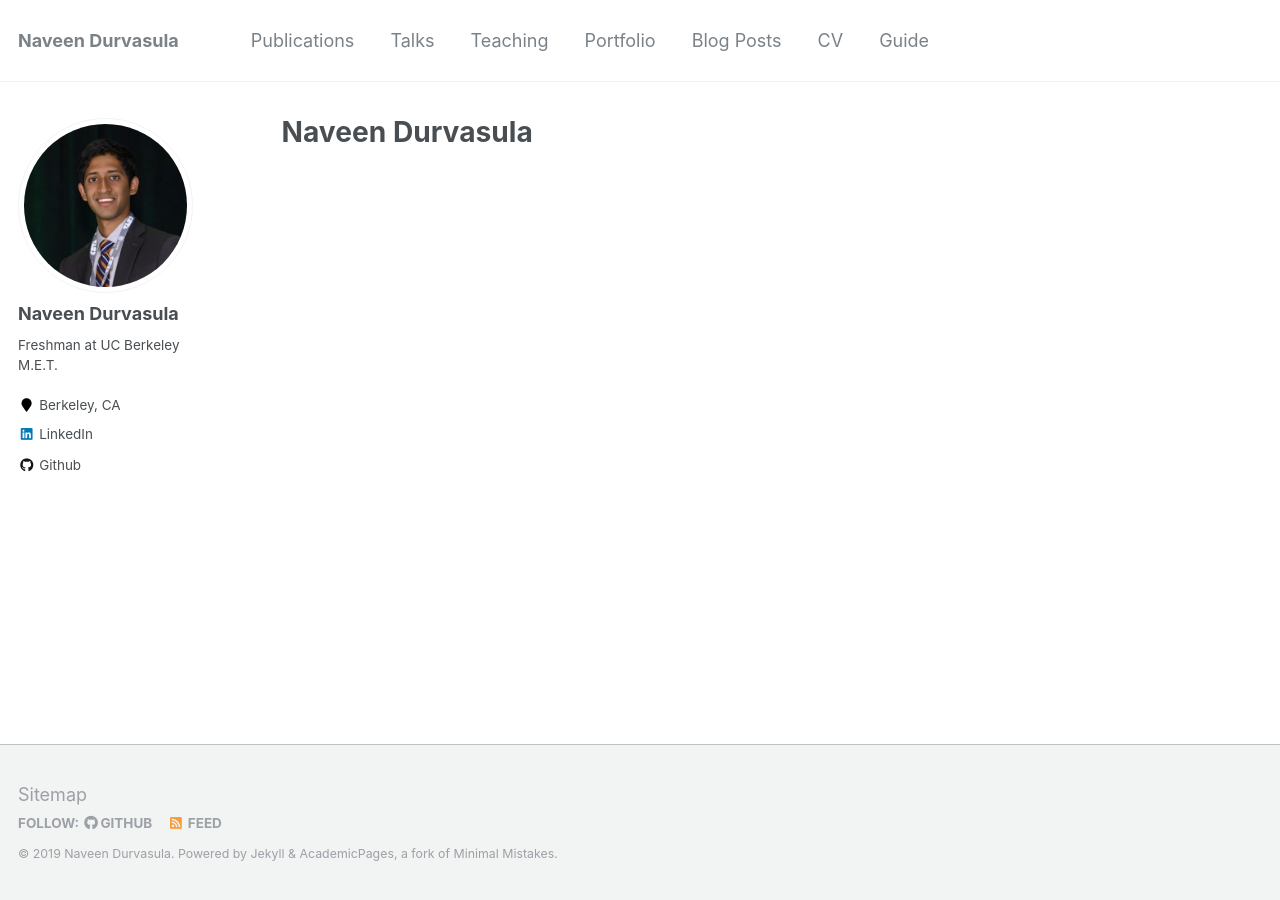
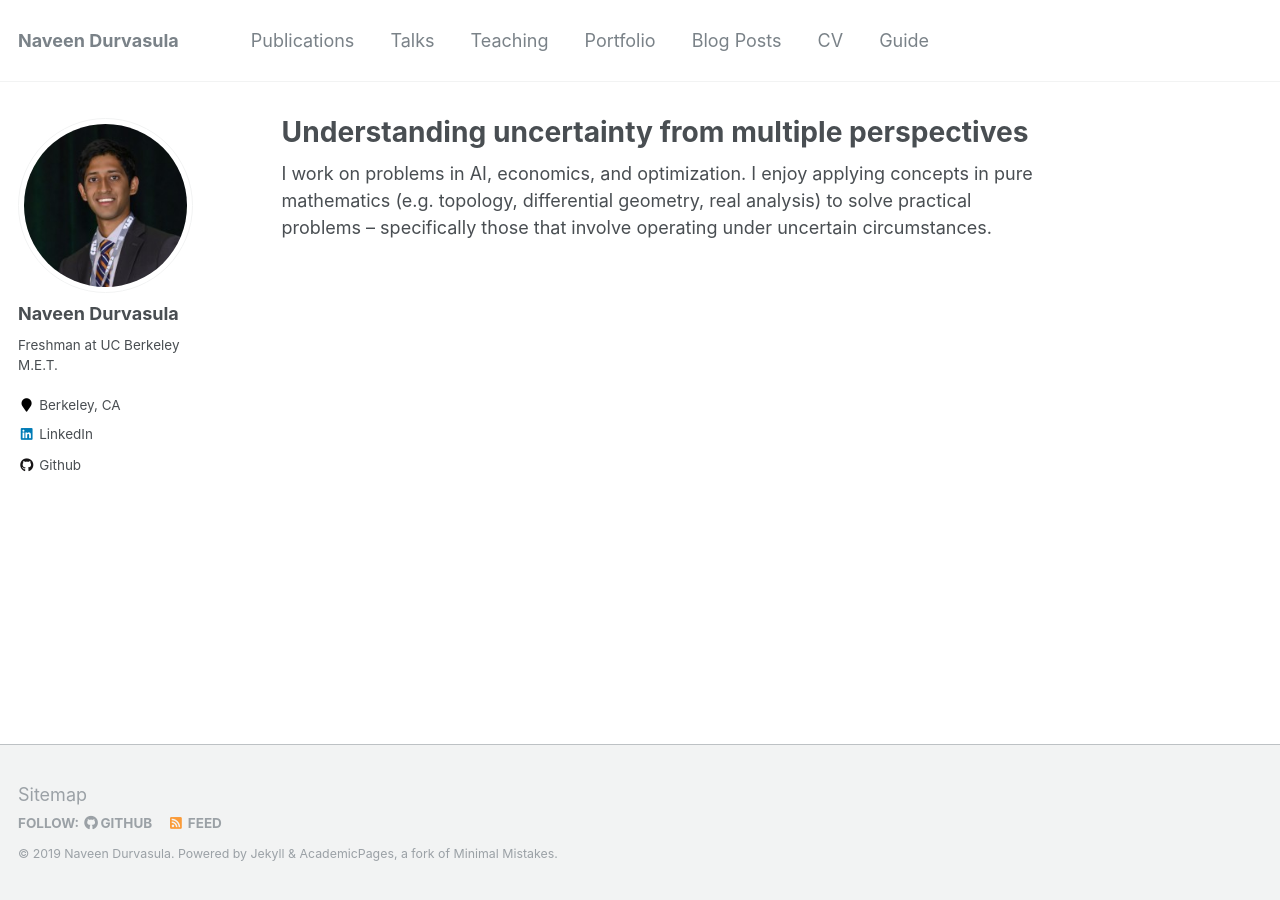
Before and after one commit to ndurvasula/ndurvasula.com, a Jekyll site: the page built from _pages/about.md, in a window 1280 px wide. Built offline with Jekyll 4.4.1, drawn with Linux system fonts in a browser that asks for light colours.

Commit message:
test title change

```diff
--- a/_pages/about.md
+++ b/_pages/about.md
@@ -1,9 +1,11 @@
 ---
 permalink: /
-title: "Naveen Durvasula"
+title: "Understanding uncertainty from multiple perspectives"
 excerpt: "About me"
 author_profile: true
 redirect_from:
   - /about/
   - /about.html
 ---
+
+I work on problems in AI, economics, and optimization. I enjoy applying concepts in pure mathematics (e.g. topology, differential geometry, real analysis) to solve practical problems -- specifically those that involve operating under uncertain circumstances.
```
